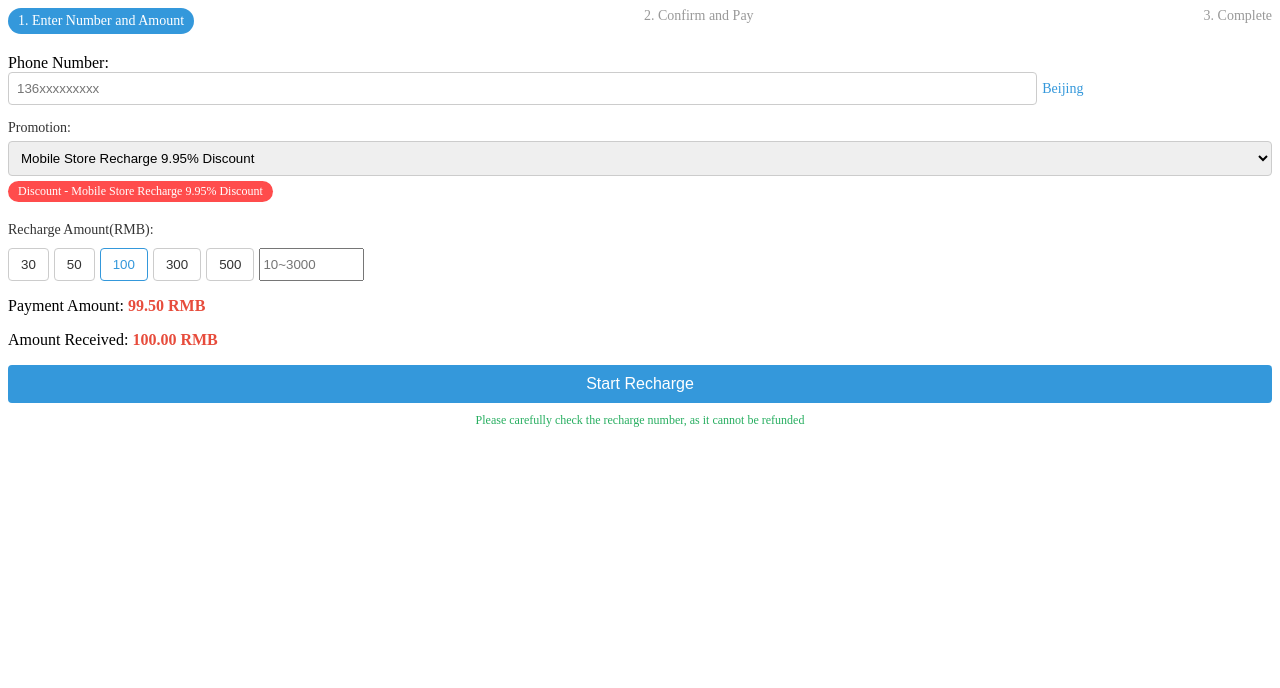
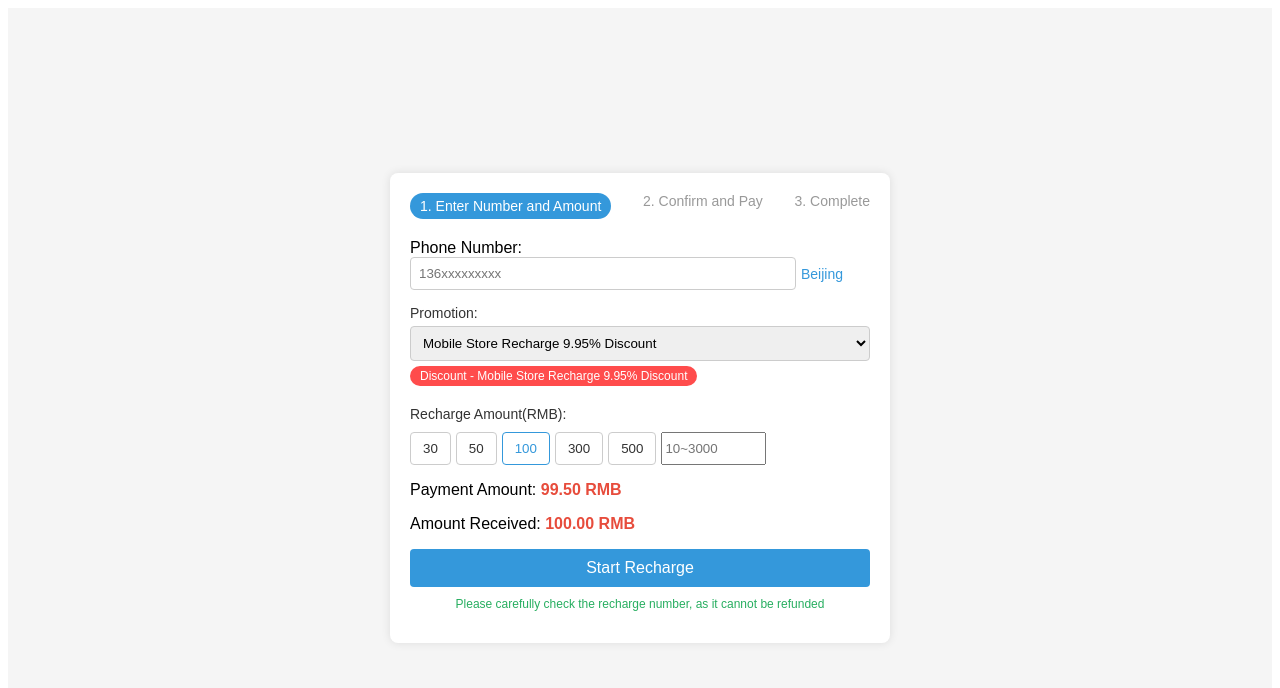
Before and after one commit to BGC-BootCamp-Team1/-QTang5-RechargeForm, an Angular app: page / in a window 1280 px wide. Shown: the top 688 px of the page. Built offline with nearby package versions, Linux system fonts and the light colour scheme.

Commit message:
feat: add container for app component

```diff
--- a/src/app/app.component.css
+++ b/src/app/app.component.css
@@ -0,0 +1,22 @@
+* {
+    margin: 0;
+    padding: 0;
+    box-sizing: border-box;
+    font-family: Arial, sans-serif;
+}
+
+body {
+    background-color: #f5f5f5;
+    display: flex;
+    justify-content: center;
+    align-items: center;
+    height: 100vh;
+}
+
+.container {
+    background-color: #fff;
+    padding: 20px;
+    width: 500px;
+    border-radius: 8px;
+    box-shadow: 0px 0px 10px rgba(0, 0, 0, 0.1);
+}
--- a/src/app/app.component.html
+++ b/src/app/app.component.html
@@ -1,2 +1,17 @@
-<app-menu></app-menu>
-<app-recharge-form></app-recharge-form>
+<!DOCTYPE html>
+<html lang="en">
+
+<head>
+    <meta charset="UTF-8">
+    <meta name="viewport" content="width=device-width, initial-scale=1.0">
+    <title>Recharge Page</title>
+</head>
+
+<body>
+    <div class="container">
+        <app-menu></app-menu>
+        <app-recharge-form></app-recharge-form>
+    </div>
+</body>
+
+</html>
```
